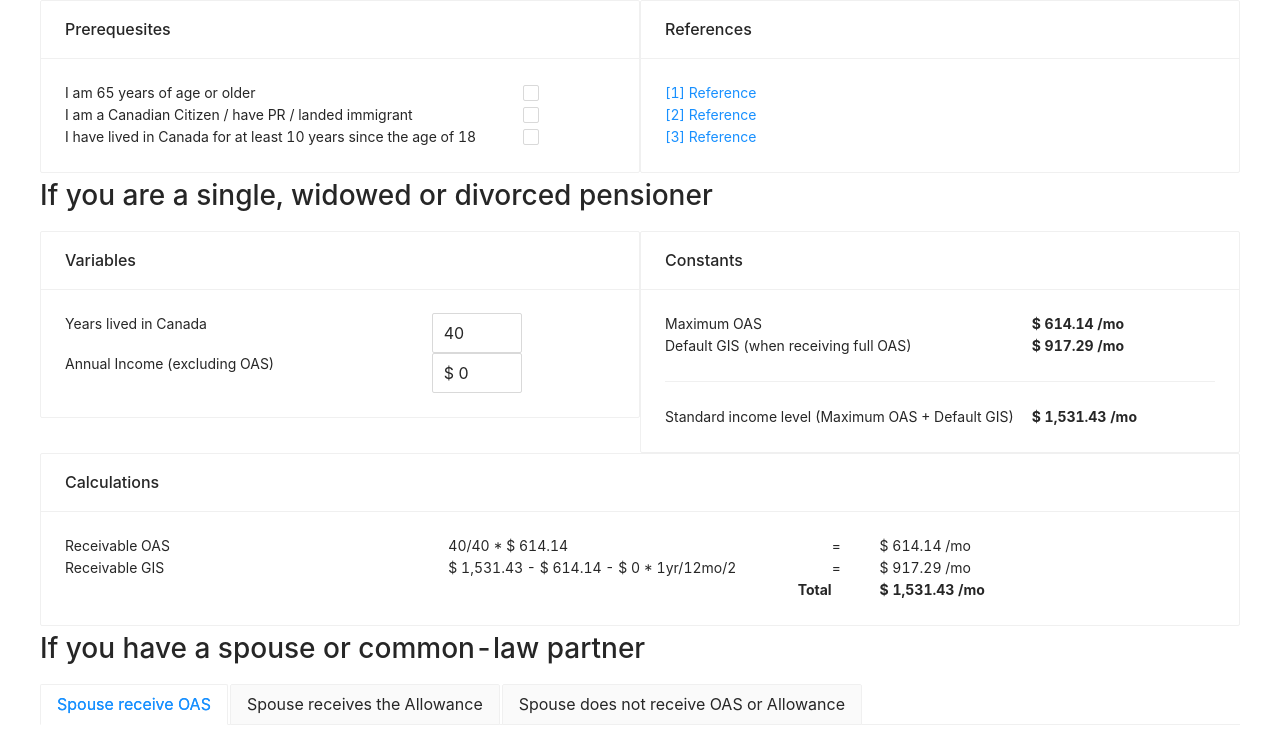
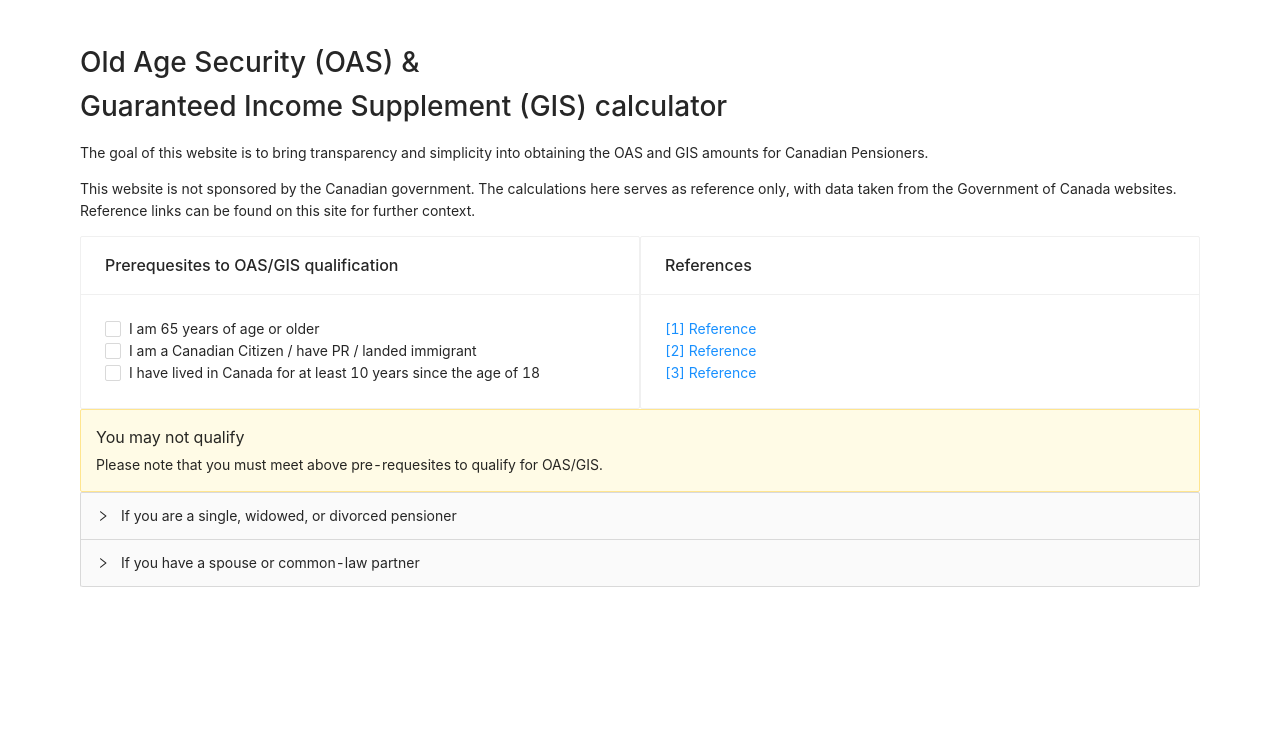
Before and after one commit to minghz/canpension, a React (Create React App) app: page / in a window 1280 px wide. Shown: the top 741 px of the page. Built offline with nearby package versions, Linux system fonts and the light colour scheme.

Commit message:
Qualification alert and checkbox pre-requisites

```diff
--- a/src/App.js
+++ b/src/App.js
@@ -1,7 +1,7 @@
 import React, { Component } from 'react';
 import 'antd/dist/antd.css';
 import './css/App.css';
-import { Row, Col } from "antd";
+import { Row, Col, Collapse, Alert } from "antd";
 import Prerequesites from "./Prerequesites";
 import References from "./References";
 
@@ -9,17 +9,51 @@ import SingleSituation from "./SingleSituation";
 import CoupleSituation from "./CoupleSituation";
 
 
+const { Panel } = Collapse;
+
 class App extends Component {
+  constructor(props) {
+    super(props)
+
+    this.state = {
+      isQualified: false
+    }
+  }
+
+  handleQualify = (isQualified) => {
+    this.setState({isQualified: isQualified});
+  }
+
   render() {
+
+    const alert = <Alert
+      type="warning"
+      message="You may not qualify"
+      description="Please note that you must meet above pre-requesites to qualify for OAS/GIS."
+    />
+
       return (
         <div className="mainContainer">
+
+          <h1>Old Age Security (OAS) &<br />Guaranteed Income Supplement (GIS) calculator</h1>
+          <p>The goal of this website is to bring transparency and simplicity into obtaining the OAS and GIS amounts for Canadian Pensioners.</p>
+          <p>This website is not sponsored by the Canadian government. The calculations here serves as reference only, with data taken from the Government of Canada websites. Reference links can be found on this site for further context.</p>
+
           <Row>
-          <Col span={12}><Prerequesites /></Col>
+            <Col span={12}><Prerequesites onQualify={this.handleQualify}/></Col>
             <Col span={12}><References /></Col>
           </Row>
 
+          { this.state.isQualified ? null : alert }
+
+          <Collapse accordion>
+            <Panel header="If you are a single, widowed, or divorced pensioner" key="1">
               <SingleSituation />
+            </Panel>
+            <Panel header="If you have a spouse or common-law partner" key="2">
               <CoupleSituation />
+            </Panel>
+          </Collapse>
 
         </div>
       );
--- a/src/CoupleSituation.js
+++ b/src/CoupleSituation.js
@@ -36,7 +36,6 @@ class CoupleSituation extends Component {
   render() {
     return(
       <>
-        <h1> If you have a spouse or common-law partner</h1>
         <Tabs size="large" type="card">
           <TabPane tab="Spouse receive OAS" key="1">
 
--- a/src/Prerequesites.js
+++ b/src/Prerequesites.js
@@ -1,25 +1,36 @@
-import React from 'react';
+import React, { Component } from 'react';
 import 'antd/dist/antd.css';
-import { Card, Row, Col, Checkbox } from "antd";
+import { Card, Checkbox } from "antd";
 
 
-function Prerequesites(props) {
-  return(
-    <Card title="Prerequesites">
-      <Row>
-        <Col span={20}>I am 65 years of age or older</Col>
-        <Col span={4}><Checkbox></Checkbox></Col>
-      </Row>
-      <Row>
-        <Col span={20}>I am a Canadian Citizen / have PR / landed immigrant</Col>
-        <Col span={4}><Checkbox></Checkbox></Col>
-      </Row>
-      <Row>
-        <Col span={20}>I have lived in Canada for at least 10 years since the age of 18</Col>
-        <Col span={4}><Checkbox></Checkbox></Col>
-      </Row>
-    </Card>
-  );
+const options = [
+  "I am 65 years of age or older",
+  "I am a Canadian Citizen / have PR / landed immigrant",
+  "I have lived in Canada for at least 10 years since the age of 18"
+];
+
+class Prerequesites extends Component {
+
+  onChange = (selectedOpts) => {
+    if(selectedOpts.length === 3) {
+      this.props.onQualify(true);
+    } else {
+      this.props.onQualify(false);
+    }
+  }
+
+  render() {
+
+    return(
+      <Card title="Prerequesites to OAS/GIS qualification">
+        <Checkbox.Group
+          options={options}
+          defaultValue={[]}
+          onChange={this.onChange}
+        />
+      </Card>
+    );
+  }
 }
 
 export default Prerequesites;
--- a/src/SingleSituation.js
+++ b/src/SingleSituation.js
@@ -32,7 +32,6 @@ class SingleSituation extends Component {
   render() {
     return(
       <>
-        <h1>If you are a single, widowed or divorced pensioner</h1>
         <Row>
           <Col span={12}>
             <Variables
--- a/src/css/App.css
+++ b/src/css/App.css
@@ -1,6 +1,7 @@
 .mainContainer {
   max-width: 1200px;
   margin: auto;
+  padding: 40px;
 }
 
 .textAlignRight {
```
Lines whose indentation alone changed are shown as unchanged.
